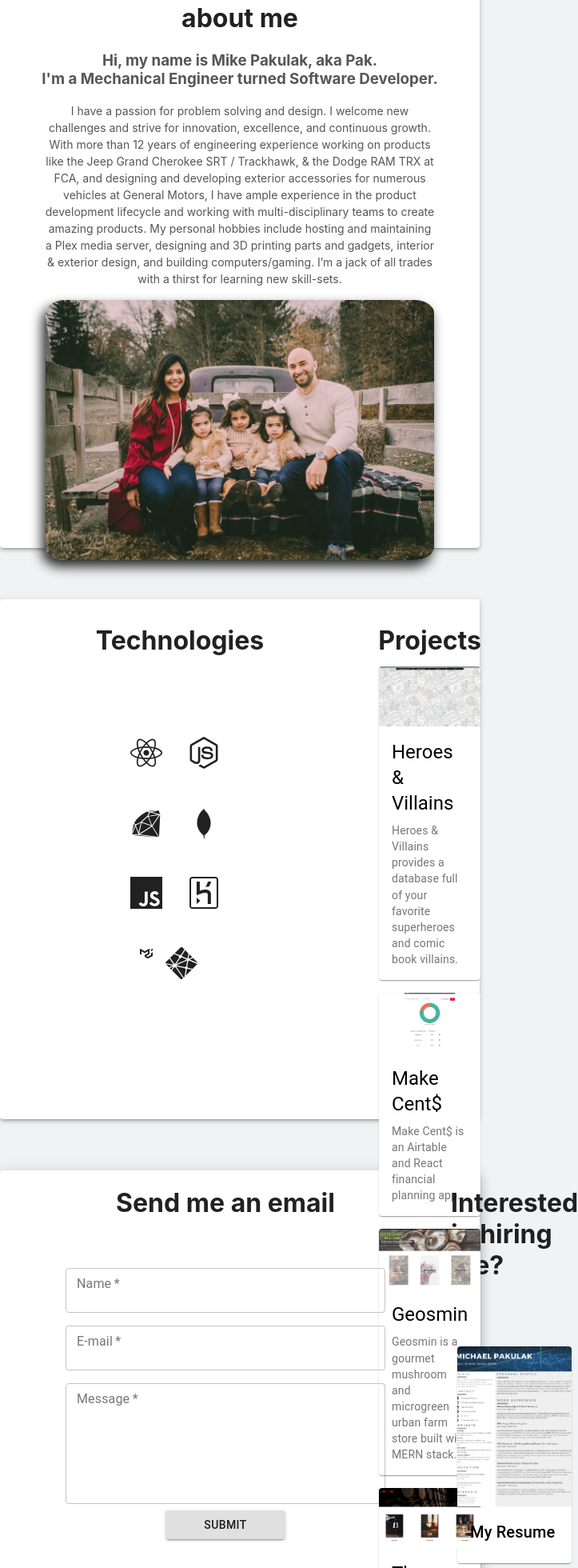
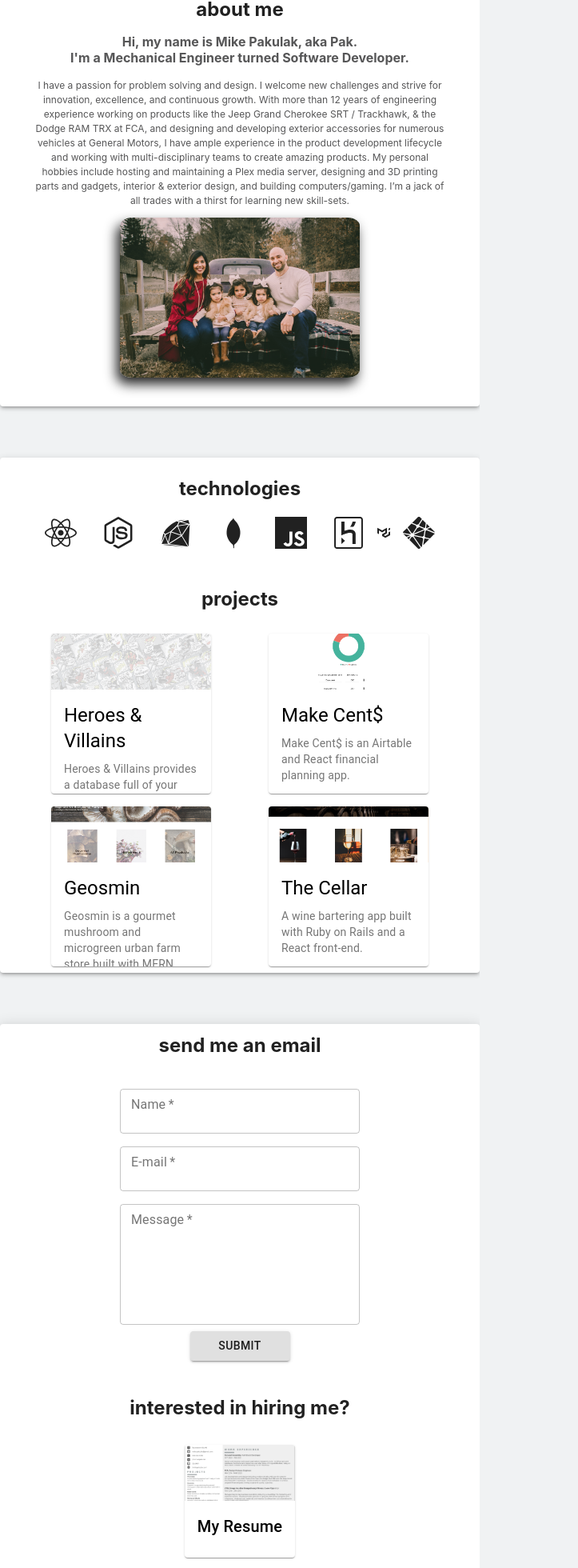
Before and after one commit to LLuth0r/portfolio, a React (Create React App) app: page / in a window 600 px wide. Shown: the part 679-2639 px from the top of the page at 80% size, 723 px wide, since content can reach past the window. Built offline with nearby package versions, Linux system fonts and the light colour scheme.

Commit message:
Mobile styling nearly complete

```diff
--- a/src/components/Card1/Card1.jsx
+++ b/src/components/Card1/Card1.jsx
@@ -7,41 +7,64 @@ import CardActionArea from "@material-ui/core/CardActionArea";
 import Typography from "@material-ui/core/Typography";
 import P1 from "./P1.png";
 import "./Card1.css";
-import { ThemeProvider, createMuiTheme } from "@material-ui/core/styles";
+import { createMuiTheme, ThemeProvider } from "@material-ui/core/styles";
 
 const useStyles = makeStyles({
-	root: {
+	card1: {
 		maxWidth: 300,
+		maxHeight: 250,
 		margin: ".5em .5em",
 	},
 	media: {
 		height: 125,
 	},
-	"@media (max-width: 1150px)": {
-		root: {
+	"@media (max-width: 1000px)": {
+		card1: {
 			maxWidth: 200,
+			maxHeight: 200,
 		},
 		media: {
 			height: 75,
 		},
 	},
+	'@media (max-width:825px)': {
+		card1: {
+			maxWidth: 200,
+			maxHeight: 200,
+		},
+		media: {
+			height: 70,
+		},
+	}
 });
 
+const theme = createMuiTheme();
 
+theme.typography.h5 = {
+	fontSize: "1.2rem",
+	"@media (max-width:900px)": {
+		fontSize: "1.25rem",
+	},
+	'@media (max-width:600px)': {
+		fontSize: '.75rem',
+	}
+};
+
+theme.typography.body2 = {
+	fontSize: ".85rem",
+	"@media (max-width:900px)": {
+		fontSize: ".75rem",
+	},
+	'@media (max-width:600px)': {
+		fontSize: '.6rem',
+	}
+};
 
 export default function Card1() {
 	const classes = useStyles();
-	const card1 = createMuiTheme();
-
-	card1.typography.h5 = {
-		fontSize: 12,
-		"@media (max-width: 1150px)": {
-			fontSize: ".5rem",
-		},
-	};
 
 	return (
-		<Card className={classes.root}>
+		<Card className={classes.card1}>
 			<a
 				href="https://lluth0r.github.io/Heroes-and-Villains/"
 				target="_blank"
@@ -54,7 +77,7 @@ export default function Card1() {
 						title="Heroes & Villains"
 					/>
 					<CardContent>
-						<ThemeProvider theme={card1}>
+						<ThemeProvider theme={theme}>
 							<Typography gutterBottom variant="h5" component="h2">
 								Heroes & Villains
 							</Typography>
--- a/src/components/Card2/Card2.jsx
+++ b/src/components/Card2/Card2.jsx
@@ -7,40 +7,69 @@ import CardActionArea from "@material-ui/core/CardActionArea";
 import Typography from "@material-ui/core/Typography";
 import P2 from "./P2.png";
 import "../Card1/Card1.css";
-import { ThemeProvider, createMuiTheme } from '@material-ui/core/styles';
+import { ThemeProvider, createMuiTheme } from "@material-ui/core/styles";
 
 const useStyles = makeStyles({
 	root: {
 		maxWidth: 300,
-		margin: '.5em .5em',
+		maxHeight: 250,
+		margin: ".5em .5em",
 	},
 	media: {
 		height: 125,
 	},
-	'@media (max-width: 1150px)': {
+	"@media (max-width: 1000px)": {
 		root: {
 			maxWidth: 200,
+			maxHeight: 200,
 		},
 		media: {
 			height: 75,
 		},
+	},
+	'@media (max-width:825px)': {
+		root: {
+			maxWidth: 200,
+			maxHeight: 200,
+		},
+		media: {
+			height: 70,
+		},
 	}
 });
+
+const theme = createMuiTheme();
+
+theme.typography.h5 = {
+	fontSize: "1.2rem",
+	"@media (max-width:900px)": {
+		fontSize: "1.25rem",
+	},
+	'@media (max-width:600px)': {
+		fontSize: '.75rem',
+	}
+};
+
+theme.typography.body2 = {
+	fontSize: ".85rem",
+	"@media (max-width:900px)": {
+		fontSize: ".75rem",
+	},
+	'@media (max-width:600px)': {
+		fontSize: '.6rem',
+	}
+};
 
 export default function Card2() {
 	const classes = useStyles();
 
-	const theme = createMuiTheme({
-		'@media (max-width: 1050px)': {
-			typography: {
-				fontSize: 10,
-		},
-	}
-	});
-
 	return (
 		<Card className={classes.root}>
-			<a href="https://vacation-funds.netlify.app" target="_blank" rel='noreferrer'>
+			<a
+				href="https://vacation-funds.netlify.app"
+				target="_blank"
+				rel="noreferrer"
+			>
 				<CardActionArea>
 					<CardMedia className={classes.media} image={P2} title="Make Cent$" />
 					<CardContent>
--- a/src/components/Card3/Card3.jsx
+++ b/src/components/Card3/Card3.jsx
@@ -12,31 +12,57 @@ import { ThemeProvider, createMuiTheme } from '@material-ui/core/styles';
 const useStyles = makeStyles({
 	root: {
 		maxWidth: 300,
-		margin: '.5em .5em',
+		maxHeight: 250,
+		margin: ".5em .5em",
 	},
 	media: {
 		height: 125,
 	},
-	'@media (max-width: 1150px)': {
+	"@media (max-width: 1000px)": {
 		root: {
 			maxWidth: 200,
+			maxHeight: 200,
 		},
 		media: {
 			height: 75,
 		},
+	},
+	'@media (max-width:825px)': {
+		root: {
+			maxWidth: 200,
+			maxHeight: 200,
+		},
+		media: {
+			height: 70,
+		},
 	}
 });
+
+const theme = createMuiTheme();
+
+theme.typography.h5 = {
+	fontSize: "1.2rem",
+	"@media (max-width:900px)": {
+		fontSize: "1.25rem",
+	},
+	'@media (max-width:600px)': {
+		fontSize: '.75rem',
+	}
+};
+
+theme.typography.body2 = {
+	fontSize: ".85rem",
+	"@media (max-width:900px)": {
+		fontSize: ".75rem",
+	},
+	'@media (max-width:600px)': {
+		fontSize: '.6rem',
+	}
+};
 
 export default function Card3() {
 	const classes = useStyles();
 
-	const theme = createMuiTheme({
-		'@media (min-width: 500px)': {
-			typography: {
-				fontSize: 10,
-		},
-	}
-	});
 
 	return (
 		<Card className={classes.root}>
@@ -44,7 +70,7 @@ export default function Card3() {
 				<CardActionArea>
 					<CardMedia className={classes.media} image={P3} title="Geosmin" />
 					<CardContent>
-					<ThemeProvider theme={theme}>
+						<ThemeProvider theme={theme}>
 						<Typography gutterBottom variant="h5" component="h2">
 							Geosmin
 						</Typography>
--- a/src/components/Card4/Card4.jsx
+++ b/src/components/Card4/Card4.jsx
@@ -7,40 +7,66 @@ import CardActionArea from "@material-ui/core/CardActionArea";
 import Typography from "@material-ui/core/Typography";
 import P4 from "./P4.png";
 import "../Card1/Card1.css";
-import { ThemeProvider, createMuiTheme } from '@material-ui/core/styles';
+import { createMuiTheme, ThemeProvider } from "@material-ui/core/styles";
 
 const useStyles = makeStyles({
 	root: {
 		maxWidth: 300,
-		margin: '.5em .5em',
+		maxHeight: 250,
+		margin: ".5em .5em",
 	},
 	media: {
 		height: 125,
 	},
-	'@media (max-width: 1150px)': {
+	"@media (max-width: 1000px)": {
 		root: {
 			maxWidth: 200,
+			maxHeight: 200,
 		},
 		media: {
 			height: 75,
 		},
+	},
+	'@media (max-width:825px)': {
+		root: {
+			maxWidth: 200,
+			maxHeight: 200,
+		},
+		media: {
+			height: 70,
+		},
 	}
 });
+
+const theme = createMuiTheme();
+
+theme.typography.h5 = {
+	fontSize: "1.2rem",
+	"@media (max-width:900px)": {
+		fontSize: "1.25rem",
+	},
+	'@media (max-width:600px)': {
+		fontSize: '.75rem',
+	}
+};
+
+theme.typography.body2 = {
+	fontSize: ".85rem",
+	"@media (max-width:900px)": {
+		fontSize: ".75rem",
+	},
+	'@media (max-width:600px)': {
+		fontSize: '.6rem',
+	}
+};
+
 
 export default function Card4() {
 	const classes = useStyles();
 
-	const theme = createMuiTheme({
-		'@media (max-width: 800px)': {
-			typography: {
-				fontSize: 8,
-		},
-	}
-	});
-
 	return (
 		<Card className={classes.root}>
-			<a href="https://the-cellar.netlify.app" target="_blank" rel='noreferrer'>
+			<a href="https://the-cellar.netlify.app" target="_blank" rel="noreferrer">
 				<CardActionArea>
 					<CardMedia className={classes.media} image={P4} title="The Cellar" />
 					<CardContent>
--- a/src/components/ContactForm/ContactForm.css
+++ b/src/components/ContactForm/ContactForm.css
@@ -25,3 +25,33 @@
   .MuiInputBase-root {
       margin: .5em 0;
   }
+
+  /* Media queries */
+  @media all and (max-width: 600px) and (min-width: 300px) {
+    .CU-div {
+      width: 300px;
+    }
+
+    .textfield {
+      width: 300px;
+    }
+
+    #submit-button {
+      width: 125px;
+    }
+
+  }
+
+@media all and (max-width: 1200px) and (min-width: 600px) {
+  .CU-div {
+    width: 300px;
+  }
+
+  .textfield {
+    width: 300px;
+  }
+
+  #submit-button {
+    width: 125px;
+  }
+}
--- a/src/components/ResumeCard/ResumeCard.jsx
+++ b/src/components/ResumeCard/ResumeCard.jsx
@@ -10,12 +10,31 @@ import Resume from "./michaelpakulak.pdf";
 
 const useStyles = makeStyles({
 	resume: {
-        maxWidth: 300,
-		margin: "3.75em .5em",
+		maxWidth: 300,
+		maxHeight: 250,
+		margin: "2em .5em",
 	},
 	media: {
-		height: 200,
+		height: 125,
 	},
+	"@media (max-width: 1000px)": {
+		resume: {
+			maxWidth: 200,
+			maxHeight: 200,
+		},
+		media: {
+			height: 75,
+		},
+	},
+	'@media (max-width:825px)': {
+		resume: {
+			maxWidth: 200,
+			maxHeight: 200,
+		},
+		media: {
+			height: 70,
+		},
+	}
 });
 
 export default function Card1() {
--- a/src/index.css
+++ b/src/index.css
@@ -1,5 +1,4 @@
 body {
-  margin: 0;
   font-family: -apple-system, BlinkMacSystemFont, 'Segoe UI', 'Roboto', 'Oxygen',
     'Ubuntu', 'Cantarell', 'Fira Sans', 'Droid Sans', 'Helvetica Neue',
     sans-serif;
--- a/src/screens/Home/Home.css
+++ b/src/screens/Home/Home.css
@@ -88,30 +88,32 @@ p {
 	height: 650px;
 	width: 100%;
 	display: grid;
-	grid-template-columns: 450px auto;
+	grid-template-columns: 25% 75%;
 	grid-template-rows: 60px auto;
 	margin: 4em 0 0 0;
 }
 
+.tech-icons {
+	margin: 0 1em;
+}
+
 .tech-title {
 	grid-column-start: 1;
+    grid-row-start: 1;
 	margin: 1em 0;
 	height: 50px;
 	text-align: center;
 }
 
 .icons {
-	margin: 7em 9em;
+    grid-column-start: 1;
+	grid-row-start: 2;
+    margin: 3em 1em;
+	height: 250px;
 	display: flex;
+	flex-wrap: wrap;
 	justify-content: center;
-	flex-wrap: wrap;
-	grid-column-start: 1;
-	width: 150px;
-	height: 350px;
-}
-
-.tech-icons {
-	margin: 0 1em;
+	align-items: center;
 }
 
 .project-title {
@@ -123,45 +125,12 @@ p {
 }
 
 .projects {
-	grid-column-start: 2;
-}
-
-.project-cards {
     display: flex;
 	justify-content: space-evenly;
 	flex-wrap: wrap;
 	grid-row-start: 2;
-	margin: 1em 1em;
-    max-width: 975px;
-}
-
-.card1,
-.card2,
-.card3,
-.card4 {
-	display: flex;
-	flex-direction: column;
-	align-items: center;
-	width: 400px;
-	text-align: center;
-	margin: 0.75em 0;
-}
-
-.card1 h4,
-.card2 h4,
-.card3 h4,
-.card4 h4 {
-	margin: 0.5em 0;
-	color: #565657;
-}
-
-.p1 {
-	height: 125px;
-	object-fit: cover;
     grid-column-start: 2;
-	box-shadow: 2px 3px 8px;
-	border-radius: 8px;
-	margin: 0.5em 2em;
+	margin: 1em 2em;
 }
 
 .contact {
@@ -199,24 +168,184 @@ p {
 	margin: 0 0.5em;
 }
 
+
 /* Media queries */
-@media all and (max-width: 1115px) and (min-width: 500px) {
+@media all and (max-width: 600px) and (min-width: 300px) {
+	.developer, .engineer {
+		padding-top: 4em;
+	}
+
+	.developer h1, .engineer h1 {
+		font-size: 22px;
+	}
+
+	.developer p, .engineer p {
+		font-size: 14px;
+	}
+
 	.about {
-        height: 700px;
+		height: auto;
         display: flex;
         flex-direction: column;
         justify-content: center;
         align-content: space-between;
+		padding: 2em 0;
+		margin: 2em 0;
 	}
 
 	.text {
-        width: 100%;
-        margin: 1em 2em;
+		width: auto;
+	}
+
+	.text h1 {
+		font-size: 22px;
+	}
+
+	.text h3 {
+		font-size: 16px;
 	}
 
 	.text p {
-        margin: 0 4em;
+		font-size: 12px;
 	}
 
+	.family-pic {
+		width: 300px;
+		height: auto;
+	}
+
+	.tech {
+		height: auto;
+		display: flex;
+		flex-direction: column;
+	}
+
+	.icons {
+		height: auto;
+		display: flex;
+		justify-content: center;
+		margin: 0 0 1.5em 0;
+	}
+
+	.project-title, .tech-title {
+		margin: 1em auto 0 auto;
+		font-size: 24px;
+	}
+
+	.projects {
+		margin: 0 auto;
+	}
+
+	.contact {
+		height: auto;
+		display: flex;
+		flex-direction: column;
+	}
+
+	.contactform {
+		width: auto;
+		margin: 0 0 2em 0;
+	}
+
+	.collaborate {
+		align-items: center;
+	}
+
+	.text h1, .contactform h1, .collaborate h1 {
+		font-size: 24px;
+		margin: .5em 0 0 0;
+		text-align: center;
 
 	}
+
+}
+
+@media all and (max-width: 1200px) and (min-width: 600px) {
+	.developer, .engineer {
+		padding-top: 4em;
+	}
+
+	.developer h1, .engineer h1 {
+		font-size: 22px;
+	}
+
+	.developer p, .engineer p {
+		font-size: 14px;
+	}
+
+	.about {
+		height: auto;
+        display: flex;
+        flex-direction: column;
+        justify-content: center;
+        align-content: space-between;
+		padding: 2em 0;
+		margin: 2em 0;
+	}
+
+	.text {
+		width: auto;
+	}
+
+	.text h1 {
+		font-size: 22px;
+	}
+
+	.text h3 {
+		font-size: 16px;
+	}
+
+	.text p {
+		font-size: 12px;
+	}
+
+	.family-pic {
+		width: 300px;
+		height: auto;
+	}
+
+	.tech {
+		height: auto;
+		display: flex;
+		flex-direction: column;
+	}
+
+	.icons {
+		height: auto;
+		display: flex;
+		justify-content: center;
+		margin: 0 0 1.5em 0;
+	}
+
+	.project-title, .tech-title {
+		margin: 1em auto 0 auto;
+		font-size: 24px;
+	}
+
+	.projects {
+		margin: 0 auto;
+	}
+
+	.contact {
+		height: auto;
+		display: flex;
+		flex-direction: column;
+	}
+
+	.contactform {
+		width: auto;
+		margin: 0 0 2em 0;
+	}
+
+	.collaborate {
+		align-items: center;
+	}
+
+	.text h1, .contactform h1, .collaborate h1 {
+		font-size: 24px;
+		margin: .5em 0 0 0;
+		text-align: center;
+
+	}
+
+}
--- a/src/screens/Home/Home.jsx
+++ b/src/screens/Home/Home.jsx
@@ -30,7 +30,7 @@ export default function Home() {
 					<h1>Developer</h1>
 					<p>
 						Full-stack developer focused on creating <br />
-						beautiful, clean and organized web applications.
+						innovative, clean and organized web applications.
 					</p>
 				</div>
 				<div className="engineer">
@@ -67,7 +67,7 @@ export default function Home() {
 				</div>
 			</Paper>
 			<Paper className="tech" elevation={3}>
-				<h1 className="tech-title">Technologies</h1>
+				<h1 className="tech-title">technologies</h1>
 				<div className="icons">
 					<IconContext.Provider
 						value={{ size: "2.5em", className: "tech-icons" }}
@@ -82,23 +82,21 @@ export default function Home() {
 						<SiNetlify />
 					</IconContext.Provider>
 				</div>
-				<h1 className="project-title">Projects</h1>
+				<h1 className="project-title">projects</h1>
 				<div className="projects">
-					<div className="project-cards">
                         <Card1 />
 						<Card2 />
 						<Card3 />
 						<Card4 />
-					</div>
 				</div>
 			</Paper>
 			<Paper className="contact" elevation={10}>
 				<div className="contactform">
-					<h1>Send me an email</h1>
+					<h1>send me an email</h1>
 					<ContactForm />
 				</div>
 				<div className="collaborate">
-					<h1>Interested in hiring me?</h1>
+					<h1>interested in hiring me?</h1>
                     <ResumeCard />
 				</div>
 			</Paper>
```
Also changed, not shown: src/components/Header/Header.css (+31 -0 lines), src/components/Header/Header.jsx (+10 -0 lines). Lines whose indentation alone changed are shown as unchanged.
